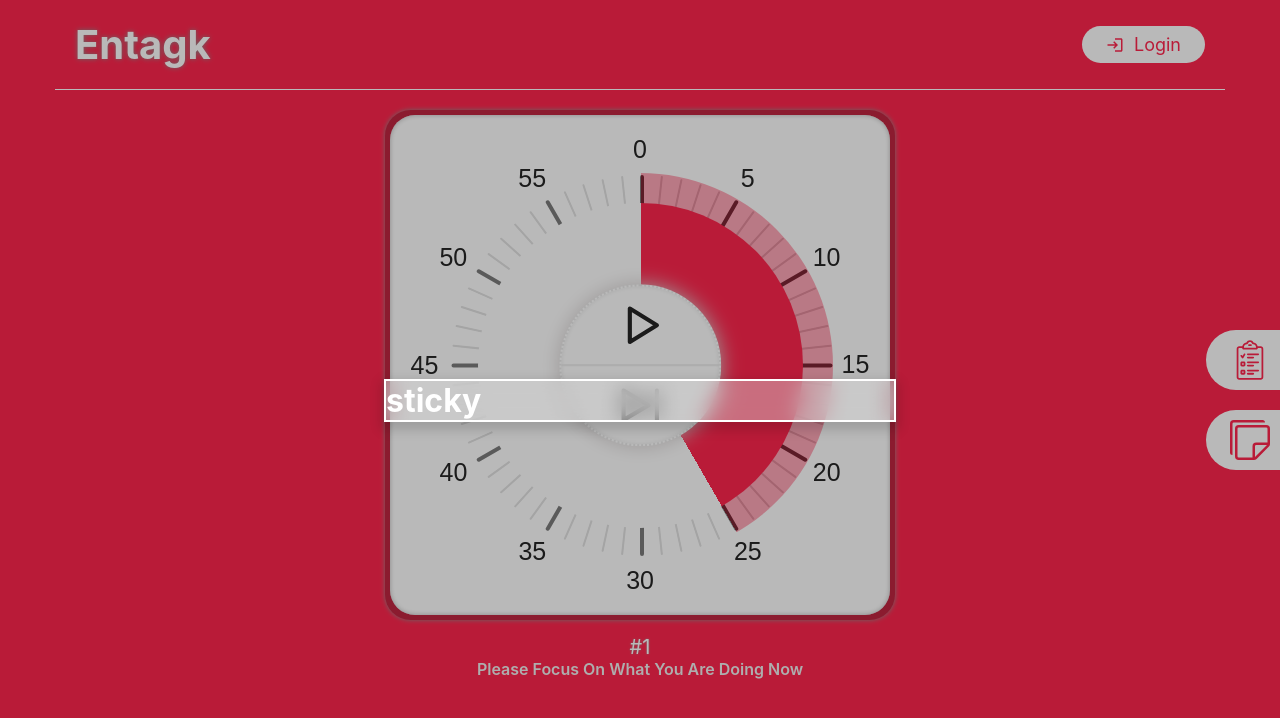
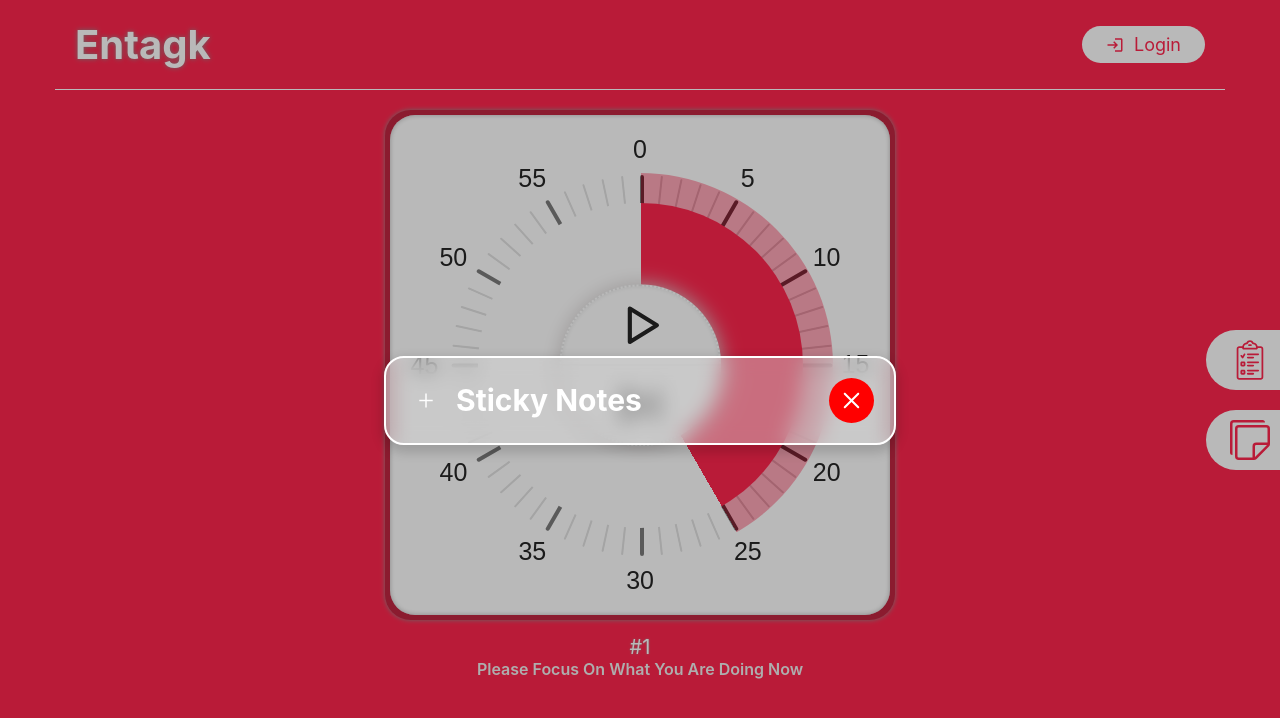
Before and after one commit to entagk/entagk-frontend, a React (Create React App) app: page / in a window 1280 px wide. Both pictures are taken after a click on the button 1243 px from the left and 440 px from the top of the page. Shown: the top 718 px of the page. Built offline with nearby package versions, Linux system fonts and the light colour scheme.

Commit message:
Create header of glass effect popup

```diff
--- a/src/api/index.js
+++ b/src/api/index.js
@@ -1,8 +1,8 @@
 import axios from "axios";
 import jwt_decode from 'jwt-decode';
 
-export const baseURL = "https://pomodoro-backend-6j65.onrender.com/api";
-// export const baseURL = 'http://localhost:5500/api';
+// export const baseURL = "https://pomodoro-backend-6j65.onrender.com/api";
+export const baseURL = 'http://localhost:5500/api';
 
 const API = axios.create({ baseURL: baseURL }); // http://localhost:5500/api
 
--- a/src/components/Home/Home.js
+++ b/src/components/Home/Home.js
@@ -9,6 +9,7 @@ import NetworkError from '../NetworkError/NetworkError';
 import Congratulation from '../../utils/Congratulation/Congratulation';
 
 import "./style.css";
+import StickyNotes from '../StickyNotes/StickyNotes';
 
 const ActiveTask = lazy(() => import('../../components/ActiveTask/ActiveTask'));
 const Timer = lazy(() => import('../../components/Clock/Timer'));
@@ -161,10 +162,17 @@ function Home() {
       >
         {openTodo && (
           <div className="glass-container">
-            <TodoList message={message} setMessage={setMessage} isLoading={isLoadingTask} setIsLoading={setIsLoadingTask} setOpenTodo={setOpenTodo} />
+            <TodoList
+              message={message}
+              setMessage={setMessage}
+              isLoading={isLoadingTask}
+              setIsLoading={setIsLoadingTask}
+              setOpenTodo={setOpenTodo}
+            />
           </div>
         )}
       </React.Suspense>
+      {openSticky && (
         <React.Suspense
           fallback={
             <>
@@ -179,12 +187,9 @@ function Home() {
             </>
           }
         >
-        {openSticky && (
-          <div className="glass-container">
-            <div className='glass-effect'><h1>sticky</h1></div>
-          </div>
+          <StickyNotes setOpenSticky={setOpenSticky} openSticky={openSticky} />
+        </React.Suspense>
       )}
-      </React.Suspense>
     </>
   );
 }
--- a/src/components/NetworkError/style.css
+++ b/src/components/NetworkError/style.css
@@ -16,8 +16,7 @@
   background: #5d5d5da3;
   right: 0;
   top: 0;
-  padding-bottom: 20px;
-  padding-inline: 20px;
+  padding: 20px;
   backdrop-filter: blur(10px);
 }
 
--- /dev/null
+++ b/src/components/StickyNotes/StickyNotes.js
@@ -0,0 +1,77 @@
+import React, { Suspense, lazy, useState } from 'react'
+import Loading from '../../utils/Loading/Loading';
+
+import { CgClose } from 'react-icons/cg';
+import { AiOutlinePlus } from 'react-icons/ai';
+import { MdKeyboardArrowLeft } from 'react-icons/md';
+
+import './style.css';
+
+const Header = lazy(() => import('../../utils/GlassEffectHeader/header'));
+const Button = lazy(() => import('./../../utils/Button/Button'));
+
+const StickyNotes = ({ openSticky, setOpenSticky }) => {
+  const [newSticky, setNewSticky] = useState(false);
+
+  return (
+    <div className="glass-container">
+      <div className='glass-effect sticky-notes'>
+        <Suspense
+          fallback={
+            <>
+              <Loading
+                color="white"
+                backgroud="transparent"
+                size="big"
+              />
+            </>
+          }>
+          <Header
+            className="header"
+            title={newSticky ? "new sticky" : 'sticky notes'}
+            showLeft={true}
+            LeftButton={
+              !newSticky ? (
+                <Button
+                  aria-label="new sticky"
+                  className="new-sticky-btn"
+                  type="button"
+                  onClick={() => setNewSticky(true)}
+                  variant='single-icon'
+                  startIcon={
+                    <AiOutlinePlus />
+                  }
+                />
+              ) : (
+                <Button
+                  aria-label="back to sticky notes"
+                  className="back-to-sticky"
+                  type="button"
+                  onClick={() => setNewSticky(false)}
+                  variant='single-icon'
+                  startIcon={
+                    <MdKeyboardArrowLeft />
+                  }
+                />
+              )
+            }
+            RightButton={
+              <Button
+                aria-label='close edit account'
+                className="close"
+                type='button'
+                onClick={() => setOpenSticky(false)}
+                variant='none'
+                startIcon={
+                  <CgClose />
+                }
+              />
+            }
+          />
+        </Suspense>
+      </div>
+    </div>
+  )
+}
+
+export default StickyNotes;
--- /dev/null
+++ b/src/components/StickyNotes/style.css
@@ -0,0 +1,3 @@
+.sticky-notes {
+	border-radius: 20px;
+}
--- /dev/null
+++ b/src/utils/GlassEffectHeader/header.jsx
@@ -0,0 +1,35 @@
+import React from "react";
+
+import './style.css';
+
+const Header = ({
+  className = "",
+  title = "",
+  LeftButton = <></>,
+  showLeft = false,
+  RightButton = <></>
+}) => {
+  return (
+    <>
+      <div className={`${className} header`}>
+        <div className="left-side">
+          {showLeft && (
+            <>
+              {
+                /* cloneElement: this method for clone the react element */
+                React.cloneElement(LeftButton)
+              }
+            </>
+          )}
+          <h2>{title}</h2>
+        </div>
+        {
+          /* cloneElement: this method for clone the react element */
+          React.cloneElement(RightButton)
+        }
+      </div>
+    </>
+  )
+}
+
+export default Header;
--- /dev/null
+++ b/src/utils/GlassEffectHeader/style.css
@@ -0,0 +1,95 @@
+.header {
+	display: flex;
+	align-items: center;
+	justify-content: space-between;
+	flex-direction: row;
+	padding: 20px;
+	font-size: 30px;
+	color: #fff;
+	border-radius: inherit;
+	border: none;
+	box-shadow: none;
+}
+
+.header .left-side {
+  display: flex;
+	align-items: center;
+	justify-content: center;
+}
+
+.header .left-side > button {
+  margin-right: 10px;
+  margin-left: 0px;
+}
+
+.header h2 {
+	display: flex;
+	align-items: center;
+	justify-content: center;
+	font-size: 30px;
+	text-transform: capitalize;
+	margin-right: 20px;
+}
+
+.header button {
+	padding: 10px;
+	border-radius: 50%;
+	color: #fff;
+	font-size: 25px;
+	min-width: 0;
+}
+
+.header button.close {
+	background-color: red;
+}
+
+.header button.close:hover {
+	box-shadow: 0 0 5px #0000008f;
+}
+
+.header .close .icon {
+	width: inherit;
+	height: inherit;
+}
+
+@media (max-width: 768px) {
+  .header h2 {
+    font-size: 28px;
+  }
+}
+
+@media (max-width: 500px) {
+  .header {
+    padding: 15px;
+  }
+
+  .header h2 {
+    font-size: 24px;
+  }
+}
+
+@media (max-width: 450px) {
+  .header {
+    padding: 10px;
+  }
+
+  .header h2 {
+    margin-inline: 10px;
+    font-size: 24px;
+  }
+
+  .header button {
+    padding-inline: 10px;
+  }
+}
+
+@media (max-width: 400px) {
+  .header h2 {
+    font-size: 20px;
+  }
+
+  .header .close {
+    font-size: 15px;
+    padding: 10px;
+  }
+}
```
Lines whose indentation alone changed are shown as unchanged.
